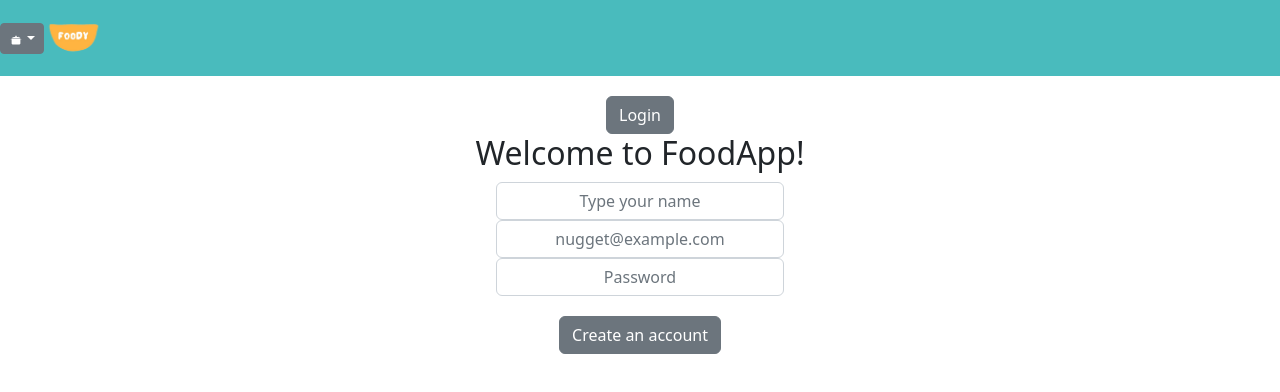
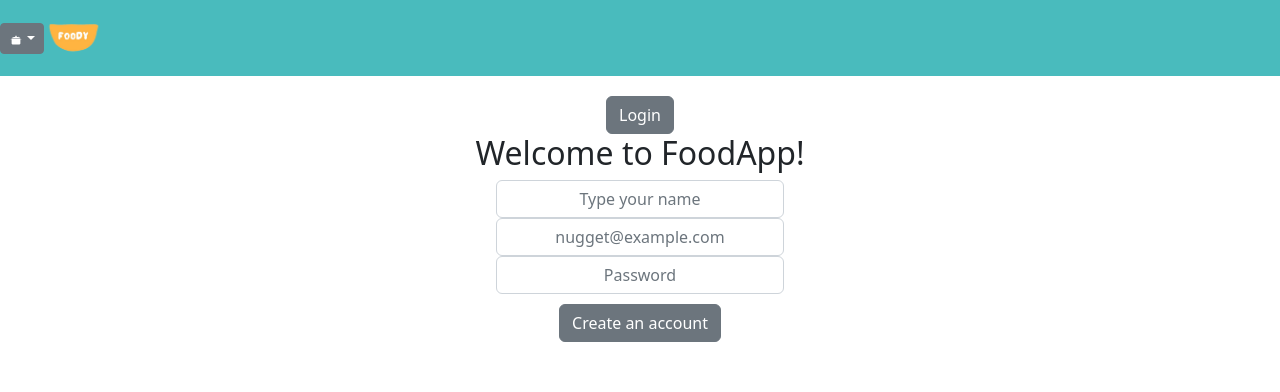
Before and after one commit to Victoriajuszkiewicz/FOODY-app-Spoonacular-API-, a React (Create React App) app in the folder client/: page /register in a window 1280 px wide. Shown: the top 392 px of the page. Built offline with nearby package versions, Linux system fonts and the light colour scheme; no server answers; the HTML template or start-up script is replaced by a standard one.

Commit message:
fix the final bug

```diff
--- a/client/src/views/RegisterView.js
+++ b/client/src/views/RegisterView.js
@@ -61,7 +61,7 @@
 
       <Form onSubmit={handleSubmit}>
         <h2>Welcome to FoodApp!</h2>
-        <Container className="d-flex flex-column align-items-center">
+        <Form.Group className="d-flex flex-column align-items-center">
           <Form.Control
             style={{ width: "18rem", textAlign: "center" }}
             id="name"
@@ -96,9 +96,13 @@
             required
             onChange={handleChange}
           />
-        </Container>
+        </Form.Group>
         <div>
-          <Button variant="secondary" style={{ marginTop: "10px" }}>
+          <Button
+            type="submit"
+            variant="secondary"
+            style={{ marginTop: "10px" }}
+          >
             Create an account
           </Button>
         </div>
```
